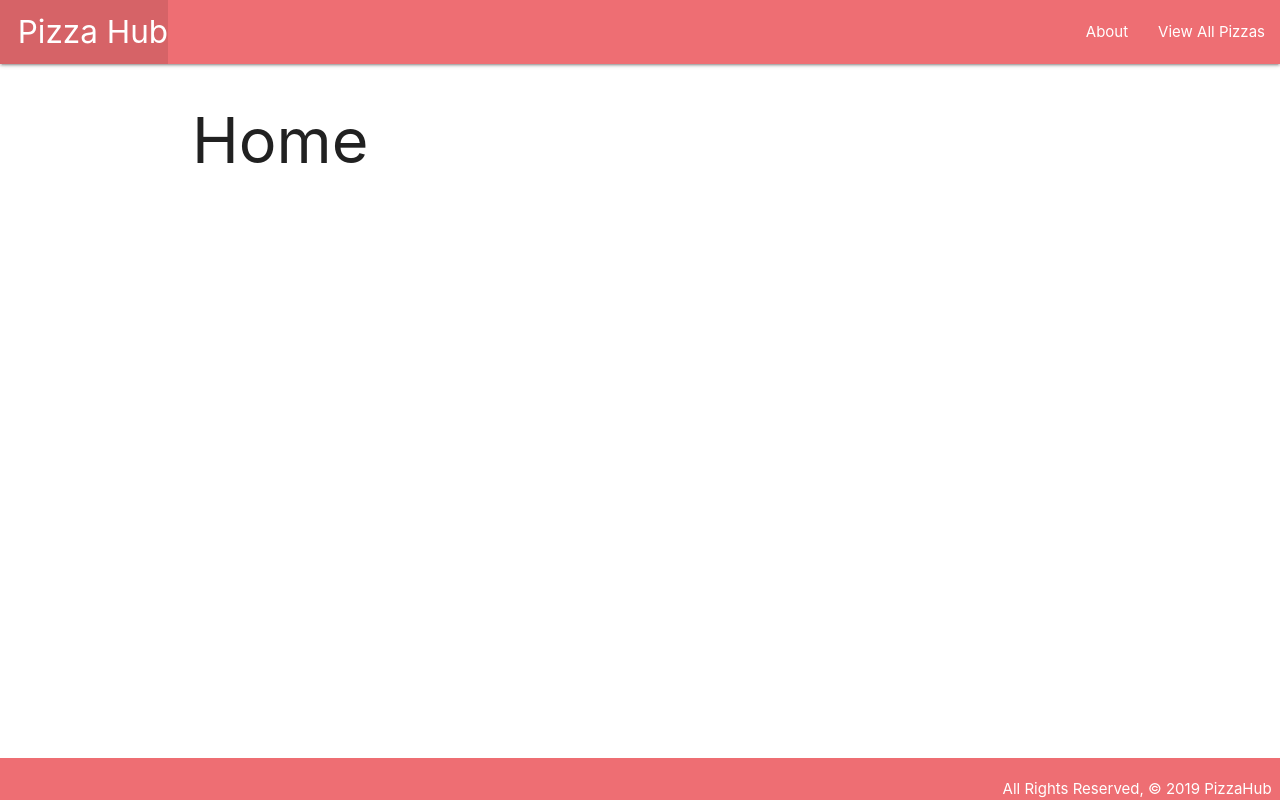
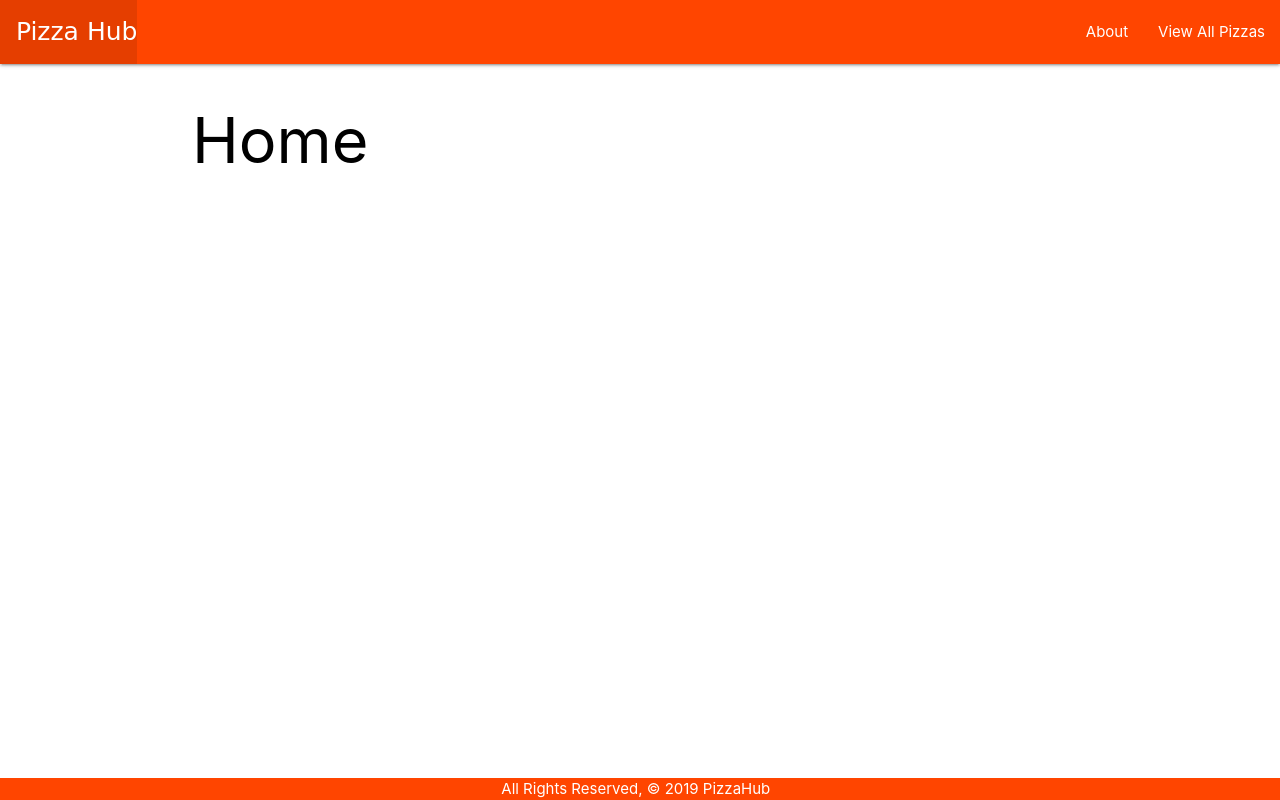
Before and after one commit to aibekzhumabekov/pizzahub, a Django app: page / in a window 1280 px wide. Run offline with Django 3.2, Linux system fonts and the light colour scheme.

Commit message:
add new style to header and footer

```diff
--- a/main_app/static/css/style.css
+++ b/main_app/static/css/style.css
@@ -2,13 +2,26 @@ body {
   display: flex;
   min-height: 100vh;
   flex-direction: column;
+  color: black;
+
+}
+
+header nav {
+  background-color: orangered;
 }
 
 main {
   flex: 1 0 auto;
 }
 
-footer {
+footer.page-footer {
+  background-color: orangered;
   padding-top: 0;
-  text-align: right;
+  display: flex;
+  justify-content: space-around;
 }
+ul li a.brand-logo {
+  font-family: 'Chewy', cursive;
+  font-size: 25px;
+  /* color: #f13a59; */
+}
```
